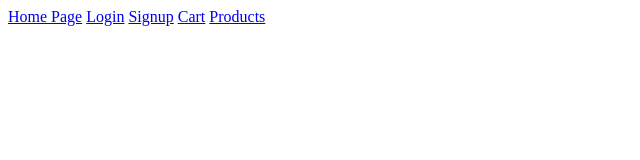
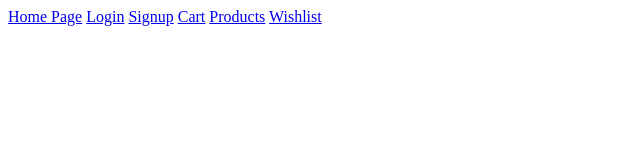
Before and after one commit to sumeetyeola/Crickart, a plain HTML site: page index.html in a window 1280 px wide. Shown: the full height of the page, 0-640 px from the left. Drawn offline with Linux system fonts and the light colour scheme.

Commit message:
Update index.html

```diff
--- a/index.html
+++ b/index.html
@@ -12,6 +12,6 @@
     <a href="/screens/authentication/signup/signup.html">Signup</a>
     <a href="/screens/cart/cart.html">Cart</a>
     <a href="/screens/product/product.html">Products</a>
-    <a href="/screens/wishlist/wishlist.html"></a>
+    <a href="/screens/wishlist/wishlist.html">Wishlist</a>
   </body>
 </html>
```
